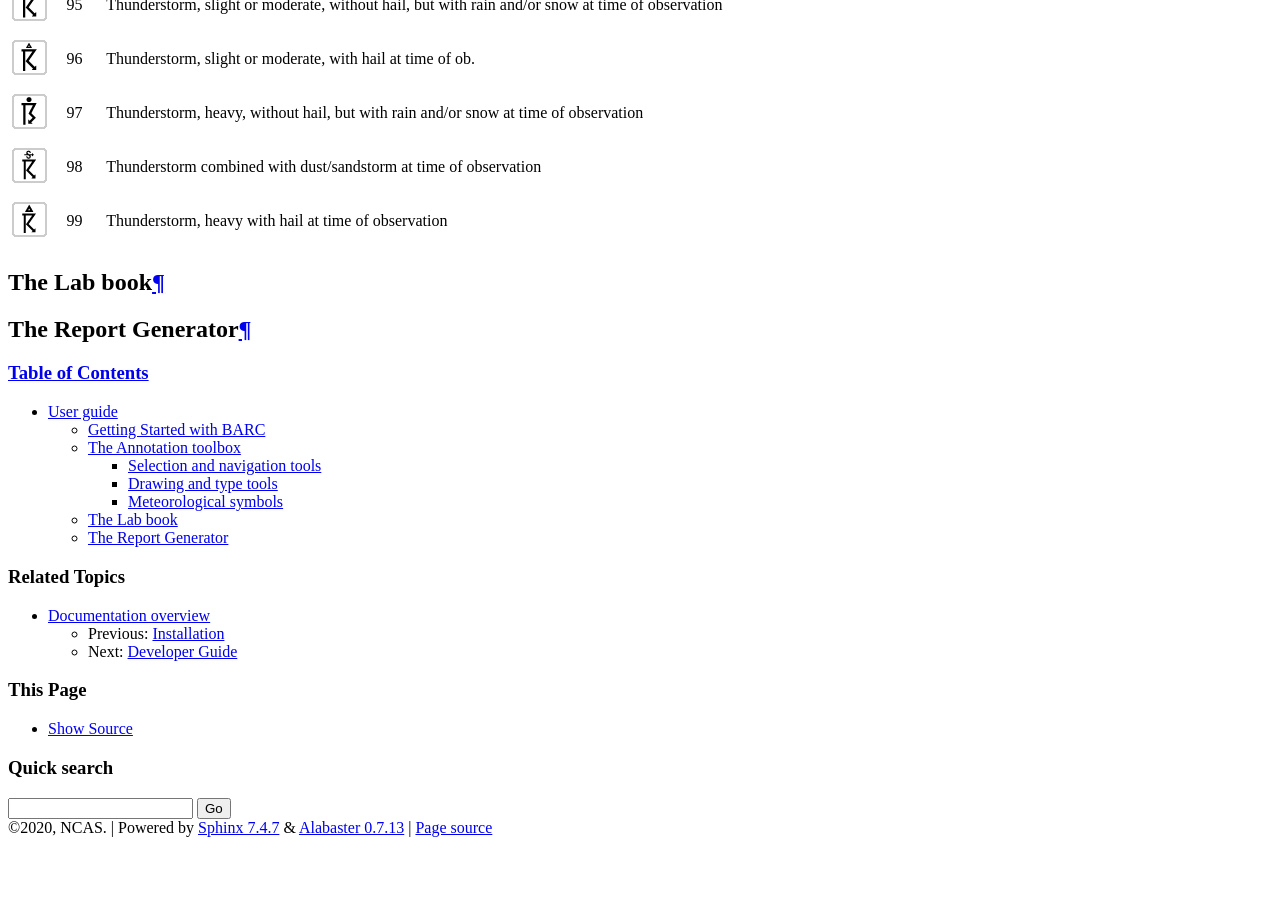
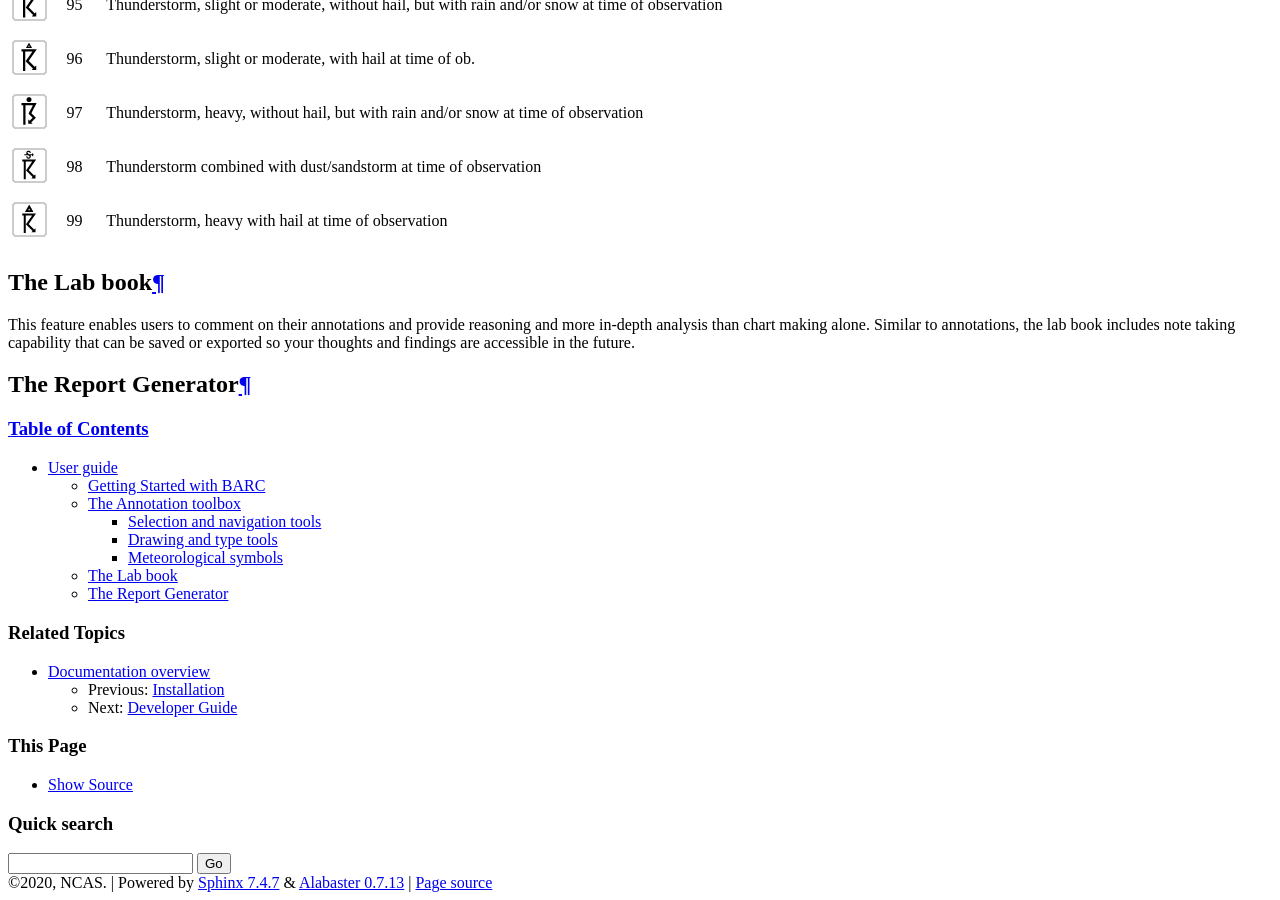
Before and after one commit to lecjlg/barc-docs, a Sphinx documentation site: the page built from docs/source/userguide.rst, in a window 1280 px wide and 900 px high, scrolled down 8151 px. Built offline with Sphinx 7.4.7, drawn with Linux system fonts in a browser that asks for light colours; before the commit the page ends 8996 px from its top, so only the background shows below that.

Commit message:
added intro paragraph about the lab book function

```diff
--- a/docs/source/userguide.rst
+++ b/docs/source/userguide.rst
@@ -717,7 +717,7 @@ BARC has a host of specfic meteorological symbols availble. These symbols are di
 The Lab book
 ~~~~~~~~~~~~
 
-
+This feature enables users to comment on their annotations and provide reasoning and more in-depth analysis than chart making alone. Similar to annotations, the lab book includes note taking capability that can be saved or exported so your thoughts and findings are accessible in the future.
 
 The Report Generator
 ~~~~~~~~~~~~~~~~~~~~
```
